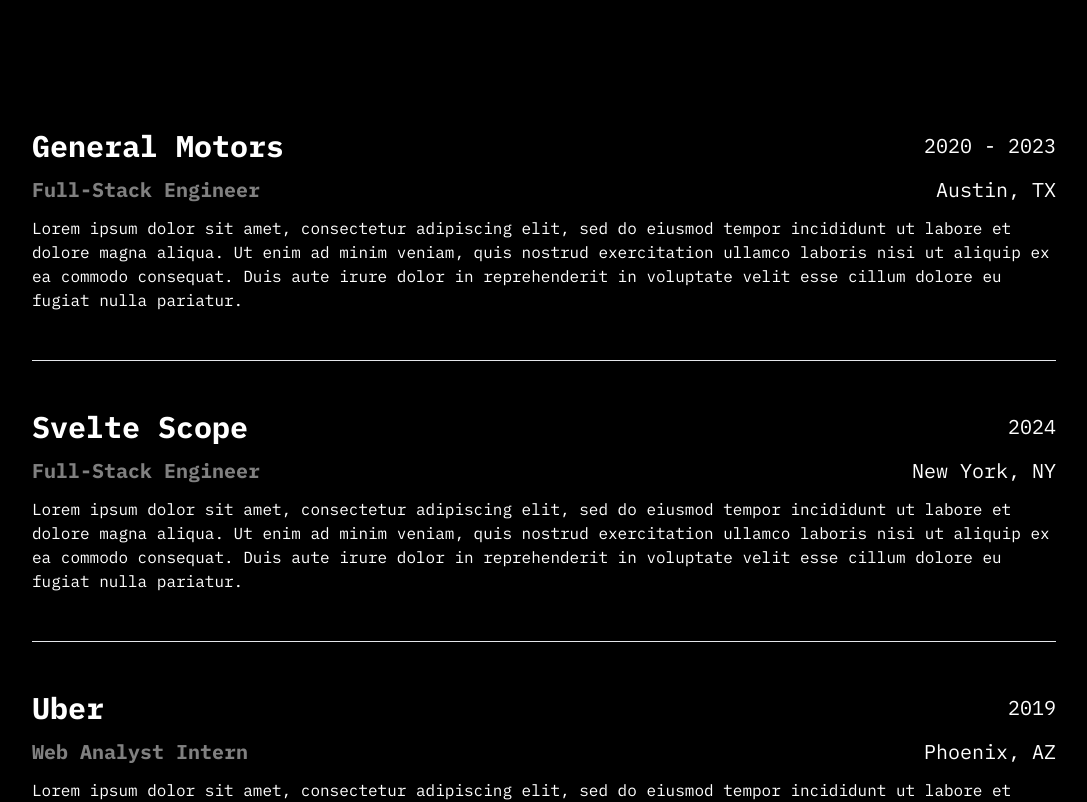
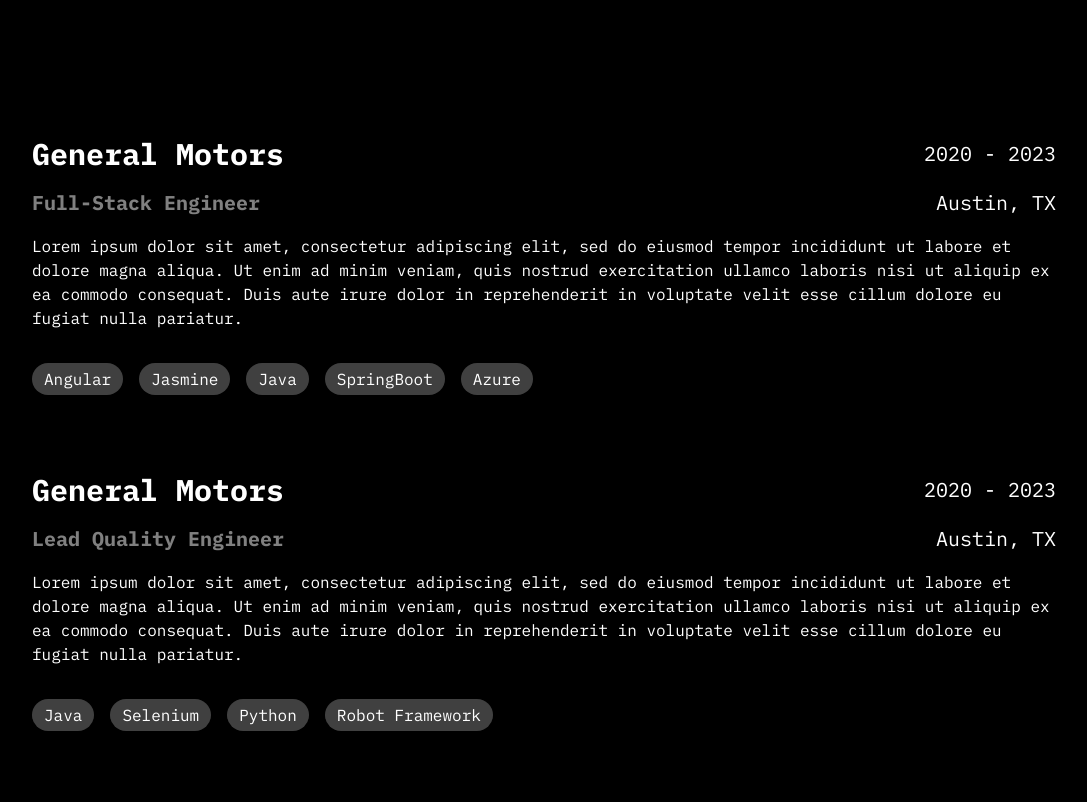
Before and after one commit to brandenrbasche/brb-portfolio-v3, a Next.js app in the folder brb-portfolio-3/: page / in a window 1280 px wide. Shown: the part 1060-1862 px from the top of the page, without its empty margins (96-1183 px from the left). Built offline with nearby package versions, Linux system fonts and the light colour scheme.

Commit message:
added reveal animations, added skills tags to experience

```diff
--- a/brb-portfolio-3/components/Experience.tsx
+++ b/brb-portfolio-3/components/Experience.tsx
@@ -1,6 +1,6 @@
 import React from 'react';
 import ExperienceCard from "@/components/ui/ExperienceCard";
-import { experienceData } from "@/data/index";
+import { experienceData } from "@/data";
 import DoubleExperienceCard from "@/components/ui/DoubleExperienceCard";
 
 const Experience = () => {
@@ -8,7 +8,7 @@
         <section className='max-w-screen-lg text-white'>
             {/*<DoubleExperienceCard  />*/}
             {experienceData.map((item, i) => (
-                <ExperienceCard company={item.company} jobTitle={item.jobTitle} dates={item.dates} jobDescription={item.jobDescription} location={item.location} />
+                <ExperienceCard company={item.company} jobTitle={item.jobTitle} dates={item.dates} jobDescription={item.jobDescription} location={item.location} skills={item.skills} />
             ))}
             {/*<ExperienceCard company={'General Motors'} jobTitle={'Full-Stack Engineer'} jobDescription={'Lorem ipsum.'} />*/}
         </section>
--- a/brb-portfolio-3/components/Hero.tsx
+++ b/brb-portfolio-3/components/Hero.tsx
@@ -1,4 +1,5 @@
 import React from 'react';
+import Reveal from "@/components/ui/Reveal";
 
 const Hero = () => {
     return (
--- a/brb-portfolio-3/components/ui/ExperienceCard.tsx
+++ b/brb-portfolio-3/components/ui/ExperienceCard.tsx
@@ -1,4 +1,5 @@
 import React from 'react';
+import Reveal from './Reveal';
 
 type Props = {
     company: string;
@@ -6,50 +7,41 @@
     jobDescription: string;
     dates: string;
     location: string;
+    skills?: string[]
 }
 
-const ExperienceCard = ({ company, jobTitle, jobDescription, dates, location }: Props) => {
+const ExperienceCard = ({ company, jobTitle, jobDescription, dates, location, skills }: Props) => {
     return (
         <>
-            <div className='w-full my-12 flex flex-col space-y-3'>
+            <div className='w-full min-h-[35vh] my-14 flex flex-col space-y-3'>
                 {/* COMPANY NAME & DATE */}
                 <div className='flex items-center justify-between'>
-                    <h1 className='text-3xl font-bold'>{company}</h1>
-                    <h2 className='text-xl'>{dates}</h2>
+                    <Reveal><h1 className='text-3xl font-bold'>{company}</h1></Reveal>
+                    <Reveal><h2 className='text-xl'>{dates}</h2></Reveal>
                 </div>
                 {/* JOB TITLE & LOCATION */}
                 <div className='flex items-center justify-between'>
-                    <h2 className='font-bold text-xl text-white/50'>{jobTitle}</h2>
-                    <h3 className='text-xl'>{location}</h3>
+                    <Reveal><h2 className='font-bold text-xl text-white/50'>{jobTitle}</h2></Reveal>
+                    <Reveal><h3 className='text-xl'>{location}</h3></Reveal>
                 </div>
                 {/* JOB DESCRIPTION */}
                 <div>
-                    <p>{jobDescription}</p>
+                    <Reveal><p>{jobDescription}</p></Reveal>
                 </div>
                 {/* TODO: skills tags */}
+                <Reveal>
+                    <div className='flex space-x-4 mt-4'>
+                        {skills && (
+                            skills.map((skill, i) => (
+                                <div className='bg-white/25 px-3 py-1 rounded-full' key={i}>
+                                    <p className='text-white'>{skill}</p>
+                                </div>
+                            ))
+                        )}
+                    </div>
+                </Reveal>
             </div>
-            <hr />
         </>
-
-        // <div className='w-full h-[25rem] border-white border rounded-lg flex justify-between mb-6'>
-        //     <div className='w-3/4 border-r border-white p-2 flex flex-col justify-between text-white/75 transition ease-in-out hover:text-white'>
-        //         <div className='flex justify-between'>
-        //             <h3 className='font-bold uppercase'>{company}</h3>
-        //             <h3 className='font-base uppercase text-right'>{jobTitle}</h3>
-        //         </div>
-        //         <div>
-        //             {jobDescription}
-        //         </div>
-        //
-        //     </div>
-        //     <button className='w-1/4 p-2 flex flex-col justify-end text-white/75 transition ease-in-out hover:text-white'>
-        //         <svg className='mb-2' xmlns="http://www.w3.org/2000/svg" width="30" height="30" viewBox="0 0 40 40">
-        //             <path fill="currentColor"
-        //                   d="M36.408 26.081a.575.575 0 0 0-.271.051a.702.702 0 0 0-.427.566l-.147 7.75l-14.565-14.583L35.559 5.291l.144 7.947a.7.7 0 0 0 .702.682h.008a.69.69 0 0 0 .475-.205a.685.685 0 0 0 .201-.503l-.169-9.396a.693.693 0 0 0-.682-.677l-9.431-.171a.7.7 0 0 0-.708.681a.703.703 0 0 0 .411.646a.702.702 0 0 0 .269.06l7.279.131L19.847 18.71L5.644 4.491l7.578-.137a.698.698 0 0 0 .678-.709a.696.696 0 0 0-.707-.677l-9.43.171a.692.692 0 0 0-.683.679l-.168 9.394a.7.7 0 0 0 .682.708c.399.028.695-.301.705-.683l.138-7.647l14.259 14.275L4.432 34.143l-.133-7.383a.702.702 0 0 0-.701-.68h-.009a.694.694 0 0 0-.678.707l.168 9.395c.009.376.31.673.682.678l9.43.172h.017a.695.695 0 0 0 .691-.681a.698.698 0 0 0-.679-.706l-7.843-.141l14.47-14.484L34.32 35.509l-7.541.136a.694.694 0 0 0 .011 1.387h.017l9.429-.172a.678.678 0 0 0 .494-.221a.698.698 0 0 0 .19-.458l.168-9.393a.688.688 0 0 0-.68-.707z"/>
-        //         </svg>
-        //         <h3 className='text-left'>LEARN MORE</h3>
-        //     </button>
-        // </div>
     );
 };
 
--- a/brb-portfolio-3/components/ui/Reveal.tsx
+++ b/brb-portfolio-3/components/ui/Reveal.tsx
@@ -6,19 +6,55 @@
 interface Props {
     children: JSX.Element;
     width?: 'fit-content' | '100%';
+    revealColor?: string;
 }
 
-const Reveal = ({ children, width = 'fit-content' }: Props ) => {
+const Reveal = ({ children, width = 'fit-content', revealColor = 'black' }: Props ) => {
+    const ref = useRef(null);
+    const isInView = useInView(ref, { once: true });
+
+    const mainControls = useAnimation();
+    const slideControls = useAnimation();
+
+    useEffect(() => {
+        if (isInView) {
+            // toggle reveal animation
+            mainControls.start("visible");
+            slideControls.start("visible");
+        }
+    }, [isInView]);
+
     return (
-        <div style={{ position: 'relative', width, overflow: 'hidden' }}>
+        <div ref={ref} style={{ position: 'relative', width, height: "auto", overflow: 'hidden', paddingBottom: 5 }}>
             <motion.div
                 variants={{
-                    hidden: { opacity: 0, y: 75 },
-                    visible: { opacity: 1, y: 0 }
+                    hidden: { opacity: 1 },
+                    visible: { opacity: 1 }
                 }}
+                initial="hidden"
+                animate={mainControls}
+                transition={{ duration: 0.5, delay: 0.25 }}
             >
                 {children}
             </motion.div>
+            <motion.div
+                variants={{
+                    hidden: { left: 0 },
+                    visible: { left: "100%" }
+                }}
+                initial="hidden"
+                animate={slideControls}
+                transition={{ duration: 0.75, ease: "easeOut", delay: 1 }}
+                style={{
+                    position: "absolute",
+                    top: 4,
+                    bottom: 4,
+                    left: 0,
+                    right: 0,
+                    background: revealColor,
+                    zIndex: 20,
+                }}
+            />
         </div>
     );
 };
--- a/brb-portfolio-3/data/index.ts
+++ b/brb-portfolio-3/data/index.ts
@@ -4,13 +4,17 @@
         jobTitle: "Full-Stack Engineer",
         dates: "2020 - 2023",
         location: "Austin, TX",
-        jobDescription: "Lorem ipsum dolor sit amet, consectetur adipiscing elit, sed do eiusmod tempor incididunt ut labore et dolore magna aliqua. Ut enim ad minim veniam, quis nostrud exercitation ullamco laboris nisi ut aliquip ex ea commodo consequat. Duis aute irure dolor in reprehenderit in voluptate velit esse cillum dolore eu fugiat nulla pariatur."
+        jobDescription: "Lorem ipsum dolor sit amet, consectetur adipiscing elit, sed do eiusmod tempor incididunt ut labore et dolore magna aliqua. Ut enim ad minim veniam, quis nostrud exercitation ullamco laboris nisi ut aliquip ex ea commodo consequat. Duis aute irure dolor in reprehenderit in voluptate velit esse cillum dolore eu fugiat nulla pariatur.",
+        skills: ["Angular", "Jasmine", "Java", "SpringBoot", "Azure"]
     },
-    // {
-    //     company: "General Motors",
-    //     jobTitle: "Lead Quality Engineer",
-    //     jobDescription: "Lorem ipsum dolor sit amet, consectetur adipiscing elit, sed do eiusmod tempor incididunt ut labore et dolore magna aliqua. Ut enim ad minim veniam, quis nostrud exercitation ullamco laboris nisi ut aliquip ex ea commodo consequat. Duis aute irure dolor in reprehenderit in voluptate velit esse cillum dolore eu fugiat nulla pariatur."
-    // },
+    {
+        company: "General Motors",
+        jobTitle: "Lead Quality Engineer",
+        dates: "2020 - 2023",
+        location: "Austin, TX",
+        jobDescription: "Lorem ipsum dolor sit amet, consectetur adipiscing elit, sed do eiusmod tempor incididunt ut labore et dolore magna aliqua. Ut enim ad minim veniam, quis nostrud exercitation ullamco laboris nisi ut aliquip ex ea commodo consequat. Duis aute irure dolor in reprehenderit in voluptate velit esse cillum dolore eu fugiat nulla pariatur.",
+        skills: ["Java", "Selenium", "Python", "Robot Framework"]
+    },
     {
         company: "Svelte Scope",
         jobTitle: "Full-Stack Engineer",
```
